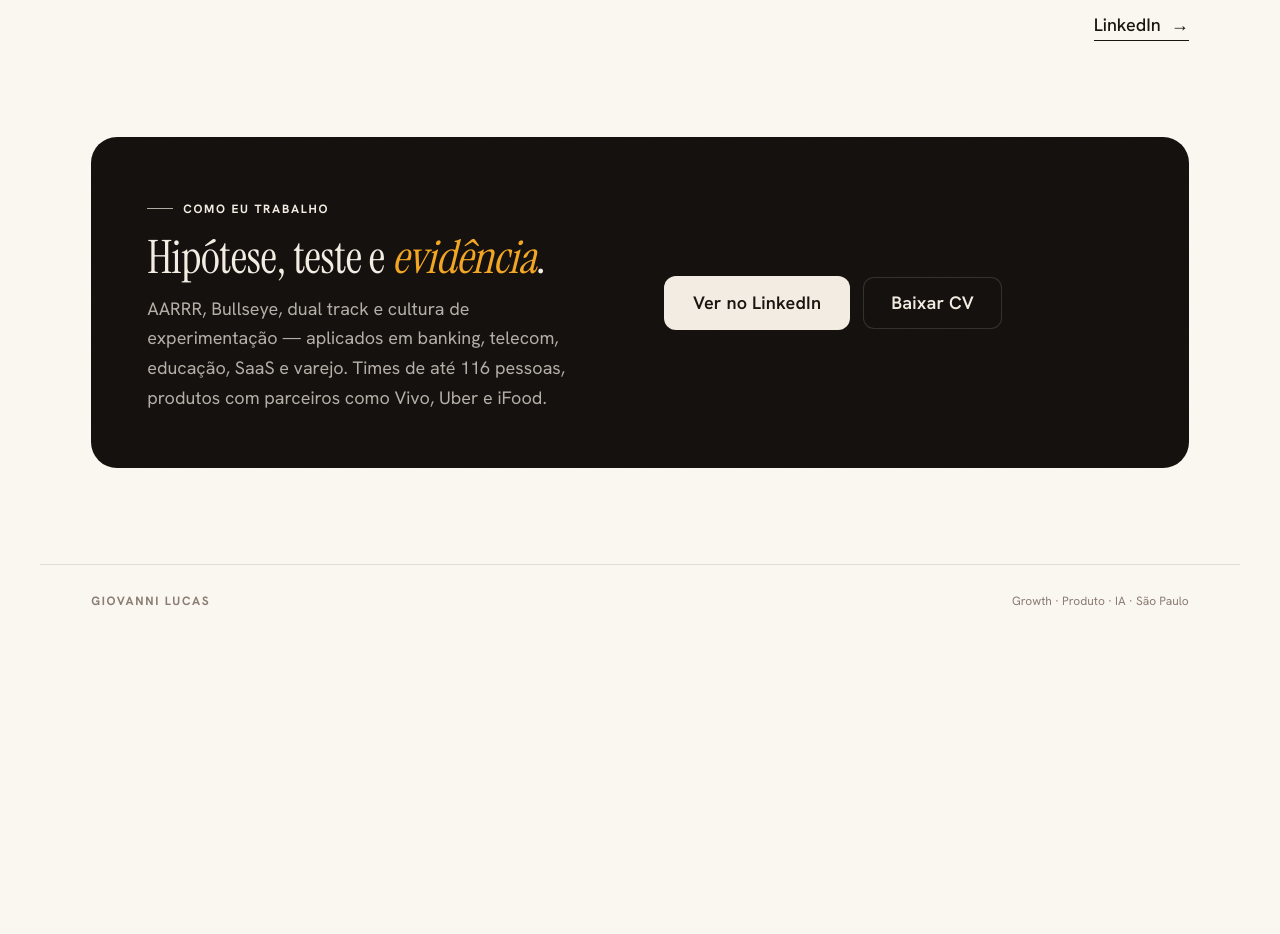
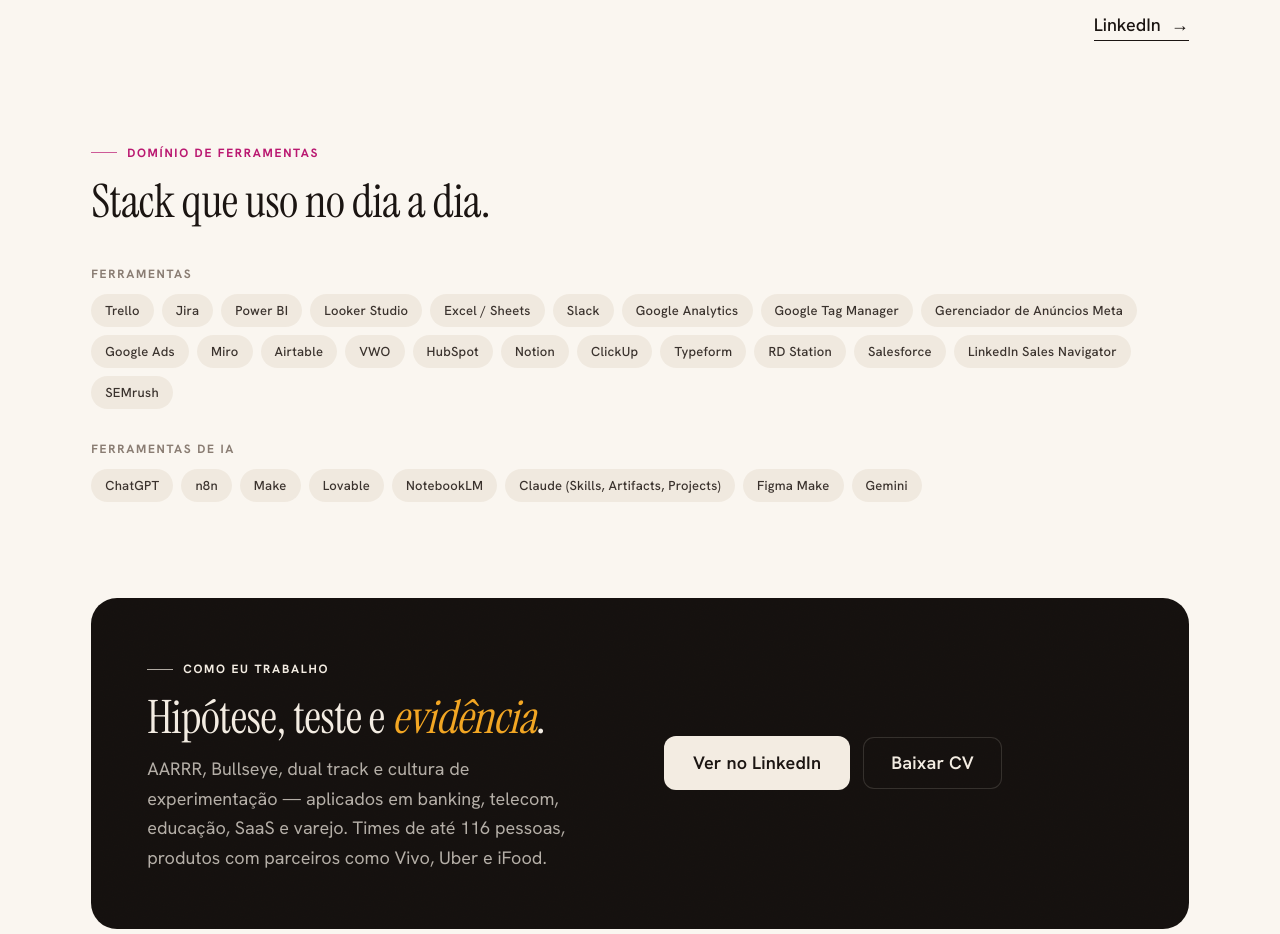
Before and after one commit to giolucas/giolucas, a Next.js app: page / in a window 1280 px wide. Shown: the part 1420-2354 px from the top of the page. Before the commit the page ends 2057 px from the top, so only its background shows below. Built offline with nearby package versions, Linux system fonts and the light colour scheme.

Commit message:
Add tools and AI tools section
New "Domínio de ferramentas" section between the career carousel and
the "Como eu trabalho" panel, listing the tools and AI tools stack as
pill tags in the existing design system style.

```diff
--- a/src/app/page.tsx
+++ b/src/app/page.tsx
@@ -1,6 +1,7 @@
 import Header from "@/components/Header";
 import Hero from "@/components/Hero";
 import RoleCarousel from "@/components/RoleCarousel";
+import Tools from "@/components/Tools";
 import HowIWork from "@/components/HowIWork";
 import Footer from "@/components/Footer";
 
@@ -10,6 +11,7 @@ export default function Home() {
       <Header />
       <Hero />
       <RoleCarousel />
+      <Tools />
       <HowIWork />
       <Footer />
     </div>
--- /dev/null
+++ b/src/components/Tools.tsx
@@ -0,0 +1,81 @@
+import Eyebrow from "@/components/ui/Eyebrow";
+import { tools, aiTools } from "@/data/tools";
+
+function PillGroup({ items }: { items: string[] }) {
+  return (
+    <div style={{ display: "flex", flexWrap: "wrap", gap: 8 }}>
+      {items.map((item) => (
+        <span
+          key={item}
+          style={{
+            fontSize: "var(--text-xs)",
+            fontWeight: "var(--weight-medium)",
+            letterSpacing: "0.02em",
+            color: "var(--text-body)",
+            background: "var(--surface-inset)",
+            borderRadius: "var(--radius-pill)",
+            padding: "8px 14px",
+          }}
+        >
+          {item}
+        </span>
+      ))}
+    </div>
+  );
+}
+
+export default function Tools() {
+  return (
+    <section style={{ maxWidth: 1200, margin: "0 auto", padding: "0 clamp(16px,4vw,56px) clamp(48px,8vw,96px)" }}>
+      <Eyebrow rule>Domínio de ferramentas</Eyebrow>
+      <h2
+        style={{
+          margin: "16px 0 clamp(28px,4vw,40px)",
+          fontFamily: "var(--font-display)",
+          fontWeight: 400,
+          fontSize: "clamp(1.75rem,4vw,2.875rem)",
+          lineHeight: 1.06,
+          letterSpacing: "var(--tracking-display)",
+          color: "var(--text-strong)",
+          maxWidth: "26ch",
+        }}
+      >
+        Stack que uso no dia a dia.
+      </h2>
+
+      <div style={{ display: "flex", flexDirection: "column", gap: "clamp(24px,4vw,32px)" }}>
+        <div>
+          <p
+            style={{
+              margin: "0 0 12px",
+              fontSize: "var(--text-2xs)",
+              fontWeight: "var(--weight-bold)",
+              letterSpacing: "var(--tracking-label)",
+              textTransform: "uppercase",
+              color: "var(--text-muted)",
+            }}
+          >
+            Ferramentas
+          </p>
+          <PillGroup items={tools} />
+        </div>
+
+        <div>
+          <p
+            style={{
+              margin: "0 0 12px",
+              fontSize: "var(--text-2xs)",
+              fontWeight: "var(--weight-bold)",
+              letterSpacing: "var(--tracking-label)",
+              textTransform: "uppercase",
+              color: "var(--text-muted)",
+            }}
+          >
+            Ferramentas de IA
+          </p>
+          <PillGroup items={aiTools} />
+        </div>
+      </div>
+    </section>
+  );
+}
--- /dev/null
+++ b/src/data/tools.ts
@@ -0,0 +1,34 @@
+export const tools: string[] = [
+  "Trello",
+  "Jira",
+  "Power BI",
+  "Looker Studio",
+  "Excel / Sheets",
+  "Slack",
+  "Google Analytics",
+  "Google Tag Manager",
+  "Gerenciador de Anúncios Meta",
+  "Google Ads",
+  "Miro",
+  "Airtable",
+  "VWO",
+  "HubSpot",
+  "Notion",
+  "ClickUp",
+  "Typeform",
+  "RD Station",
+  "Salesforce",
+  "LinkedIn Sales Navigator",
+  "SEMrush",
+];
+
+export const aiTools: string[] = [
+  "ChatGPT",
+  "n8n",
+  "Make",
+  "Lovable",
+  "NotebookLM",
+  "Claude (Skills, Artifacts, Projects)",
+  "Figma Make",
+  "Gemini",
+];
```
